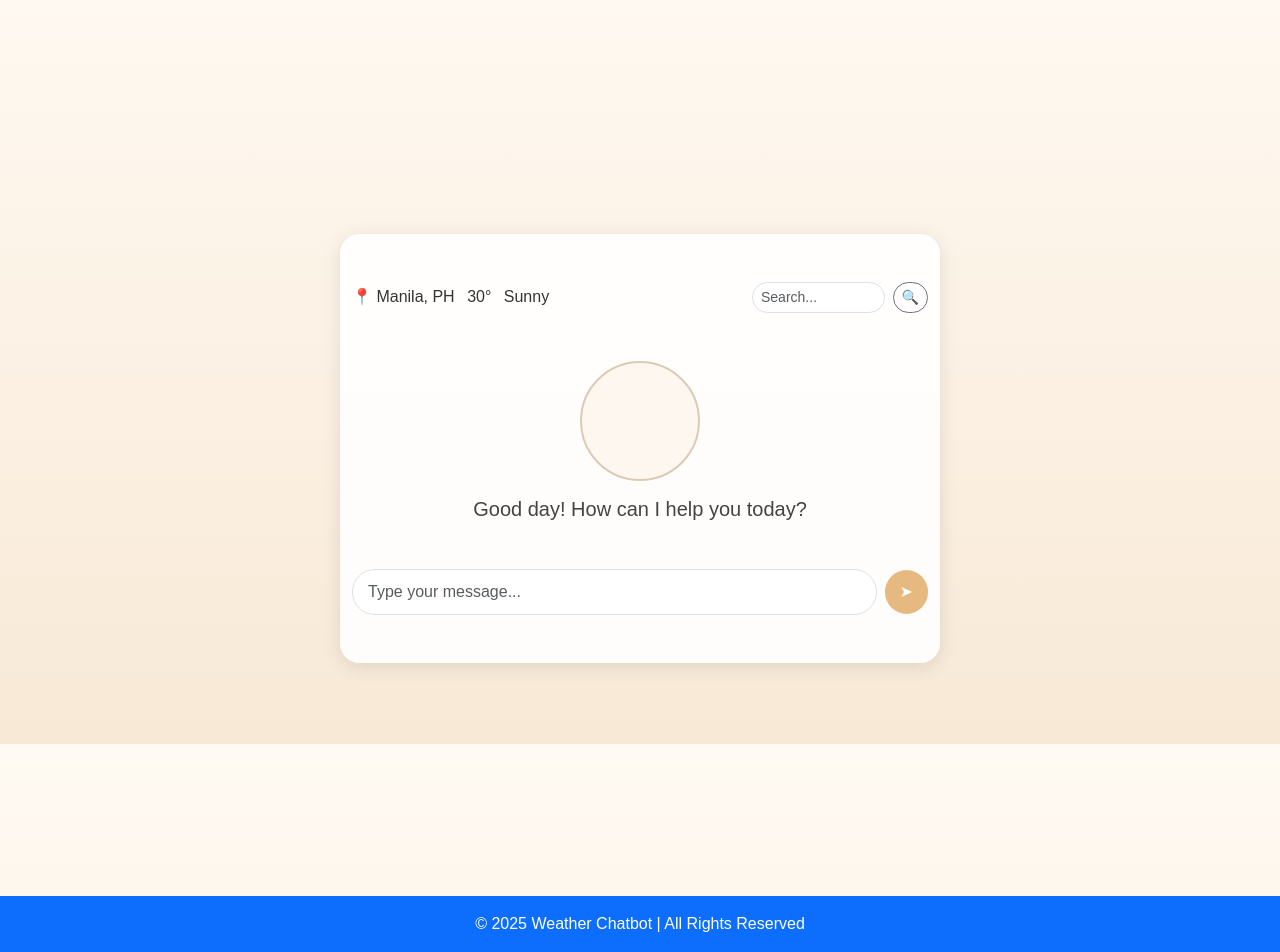
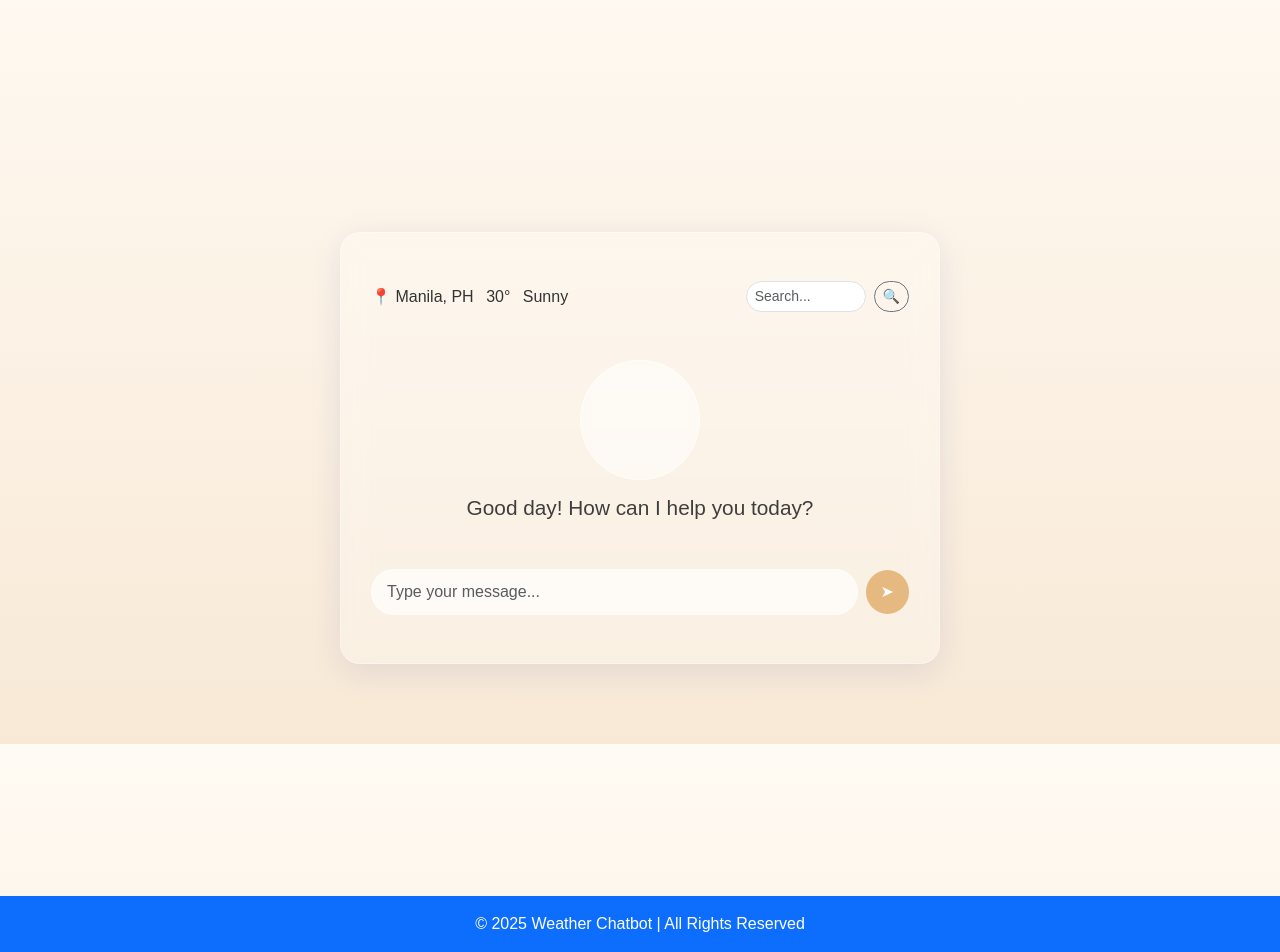
Before and after one commit to ywxvnz/weather-chatbot, a CodeIgniter app: page /WeatherChatbot/index.php/chatbot/index in a window 1280 px wide. Shown: the part 56-1008 px from the top of the page. Run offline with CodeIgniter, Linux system fonts and the light colour scheme.

Commit message:
hiniwalay css chatbot

```diff
--- a/application/views/chatbot.php
+++ b/application/views/chatbot.php
@@ -49,83 +49,3 @@ document.getElementById('sendBtn').addEventListener('click', function() {
     document.getElementById('userMessage').value = '';
 });
 </script>
-
-<!-- CSS -->
-<style>
-/* 🌤 Full-page vertical gradient background */
-html, body {
-    height: 100%;
-    margin: 0;
-    padding: 0;
-    background: linear-gradient(to bottom, #fffaf3 0%, #f8e9d6 100%);
-    background-attachment: fixed;
-    font-family: 'Poppins', sans-serif;
-}
-
-/* Wrapper centers content vertically */
-.chatbot-wrapper {
-    min-height: 100vh;
-    display: flex;
-    align-items: center;
-    justify-content: center;
-}
-
-/* Main chatbot card */
-.chatbot-container {
-    max-width: 600px;
-    background: rgba(255, 255, 255, 0.9);
-    border-radius: 20px;
-    box-shadow: 0 4px 20px rgba(0, 0, 0, 0.1);
-    color: #333;
-}
-
-/* Avatar placeholder */
-.avatar-placeholder {
-    width: 120px;
-    height: 120px;
-    border: 2px solid #d9cbb6;
-    border-radius: 50%;
-    background: #fdf7ef;
-}
-
-/* Greeting text */
-.chat-greeting {
-    font-size: 1.25rem;
-    color: #444;
-}
-
-/* Input area */
-.chat-input input {
-    flex: 1;
-    padding: 10px 15px;
-    border-radius: 25px;
-}
-
-.chat-input button {
-    background-color: #e6b980;
-    border: none;
-    padding: 10px 15px;
-    transition: background-color 0.2s;
-}
-
-.chat-input button:hover {
-    background-color: #d49c6e;
-}
-
-/* Responsive adjustments */
-@media (max-width: 576px) {
-    .chatbot-container {
-        margin: 20px;
-        padding: 25px;
-    }
-
-    .avatar-placeholder {
-        width: 90px;
-        height: 90px;
-    }
-
-    .chat-greeting {
-        font-size: 1.1rem;
-    }
-}
-</style>
--- a/application/views/templates/header.php
+++ b/application/views/templates/header.php
@@ -13,6 +13,7 @@
 
   <!-- Custom CSS -->
   <link rel="stylesheet" href="<?php echo base_url('assets/css/style.css'); ?>">
+  <link rel="stylesheet" href="<?php echo base_url('assets/css/chatbot.css'); ?>">
 </head>
 <body>
 
--- /dev/null
+++ b/assets/css/chatbot.css
@@ -0,0 +1,87 @@
+/* 🌤 Full-page background gradient */
+html, body {
+    height: 100%;
+    margin: 0;
+    padding: 0;
+    background: linear-gradient(to bottom, #fffaf3 0%, #f8e9d6 100%);
+    background-attachment: fixed;
+    font-family: 'Poppins', sans-serif;
+}
+
+/* Wrapper centers everything */
+.chatbot-wrapper {
+    min-height: 100vh;
+    display: flex;
+    align-items: center;
+    justify-content: center;
+    padding: 20px;
+}
+
+/* 🌫️ Glassmorphism Chat Container */
+.chatbot-container {
+    max-width: 600px;
+    width: 100%;
+    padding: 40px 30px;
+    border-radius: 20px;
+    background: rgba(255, 255, 255, 0.25);
+    box-shadow: 0 8px 32px 0 rgba(31, 38, 135, 0.1);
+    backdrop-filter: blur(15px);
+    -webkit-backdrop-filter: blur(15px);
+    border: 1px solid rgba(255, 255, 255, 0.3);
+    color: #333;
+}
+
+/* Avatar circle */
+.avatar-placeholder {
+    width: 120px;
+    height: 120px;
+    border-radius: 50%;
+    background: rgba(255, 255, 255, 0.35);
+    border: 1px solid rgba(255, 255, 255, 0.6);
+    backdrop-filter: blur(8px);
+}
+
+/* Greeting text */
+.chat-greeting {
+    font-size: 1.3rem;
+    color: #3e3e3e;
+    font-weight: 500;
+}
+
+/* Input field */
+.chat-input input {
+    flex: 1;
+    padding: 10px 15px;
+    border-radius: 25px;
+    border: 1px solid rgba(255,255,255,0.5);
+    background: rgba(255, 255, 255, 0.6);
+    backdrop-filter: blur(10px);
+}
+
+/* Send button */
+.chat-input button {
+    background-color: #e6b980;
+    border: none;
+    padding: 10px 15px;
+    transition: background-color 0.2s;
+}
+
+.chat-input button:hover {
+    background-color: #d49c6e;
+}
+
+/* Responsive design */
+@media (max-width: 576px) {
+    .chatbot-container {
+        padding: 25px;
+    }
+
+    .avatar-placeholder {
+        width: 90px;
+        height: 90px;
+    }
+
+    .chat-greeting {
+        font-size: 1.1rem;
+    }
+}
```
